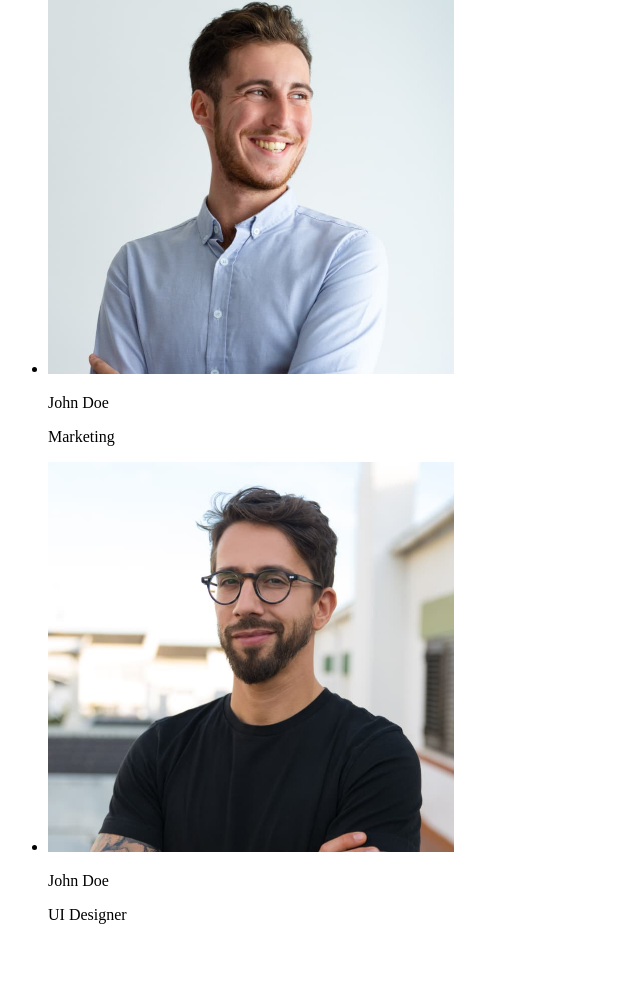
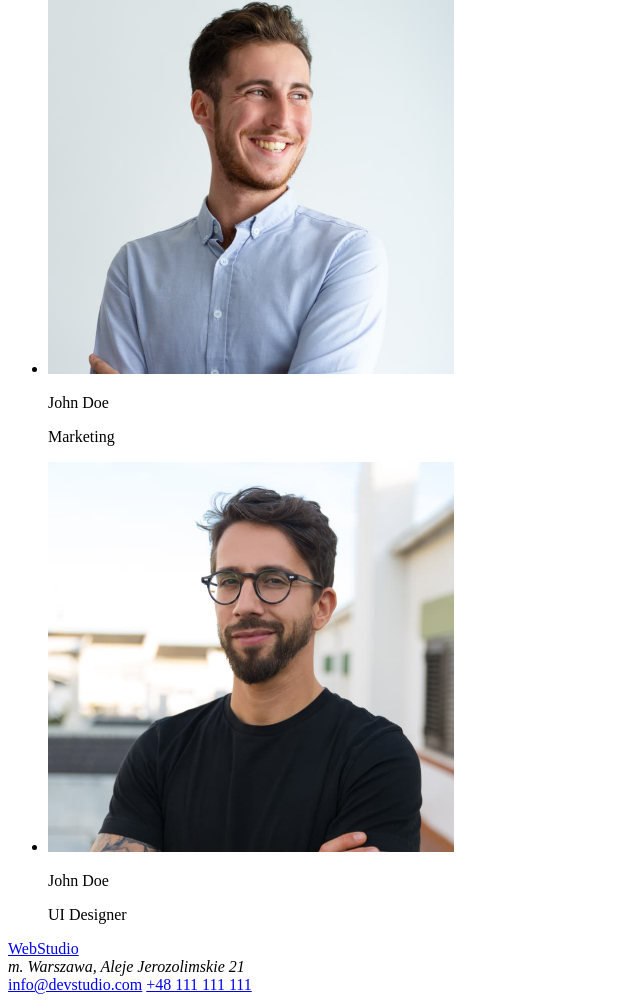
Before and after one commit to Pawel4050/goit-markup-hw-01, a plain HTML site: page index.html in a window 1280 px wide. Shown: the part 2540-3542 px from the top of the page, without its empty margins (0-640 px from the left). Before the commit the page ends 3480 px from the top, so only its background shows below. Drawn offline with Linux system fonts and the light colour scheme.

Commit message:
index.html upgd

```diff
--- a/index.html
+++ b/index.html
@@ -117,6 +117,11 @@
         </ul>
       </section>
     </main>
-    <footer></footer>
+    <footer>
+      <a href="index.html"><span class="accent">Web</span>Studio</a>
+      <address>m. Warszawa, Aleje Jerozolimskie 21</address>
+      <a href="info@devstudio.com">info@devstudio.com</a>
+      <a href="tel:48111111111">+48 111 111 111</a>
+    </footer>
   </body>
 </html>
```
